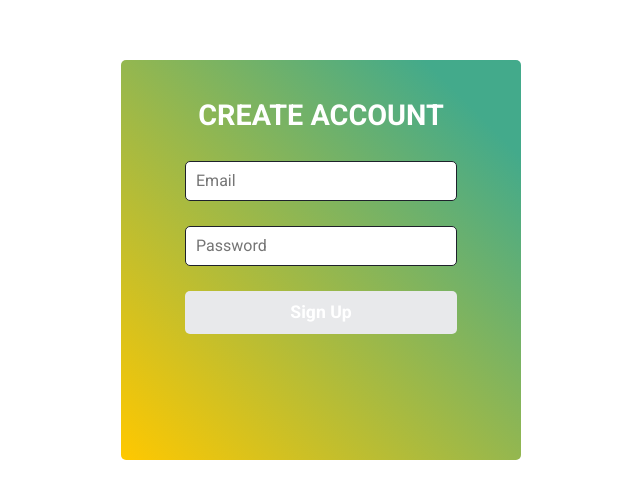
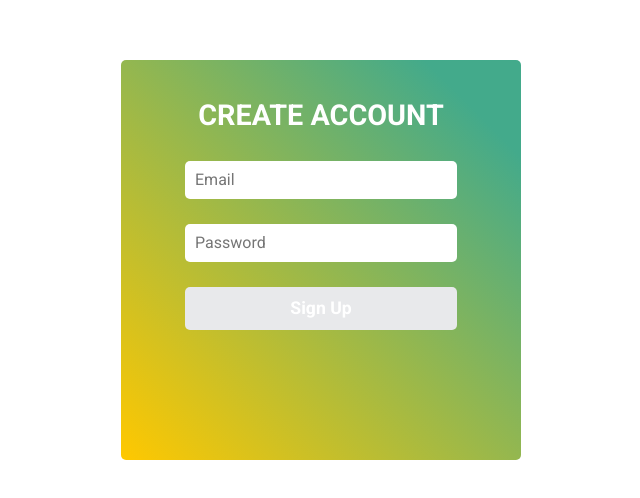
Before and after one commit to KiraBurova/trello-clone, a React (Create React App) app: page / in a window 1280 px wide. Shown: the part 140-638 px from the top of the page, without its empty margins (319-959 px from the left). Built offline with nearby package versions, Linux system fonts and the light colour scheme; no server answers.

Commit message:
removed border from inputs

```diff
--- a/src/components/Form/styles/form.js
+++ b/src/components/Form/styles/form.js
@@ -25,7 +25,7 @@ export const Title = styled.h2`
 export const Input = styled.input`
   padding: 0.625em;
   margin-bottom: 1.5625em;
-  border: 0.0625em solid var(--main-dark);
+  border: none;
   border-radius: var(--radius);
   font-size: 1rem;
 `;
```
